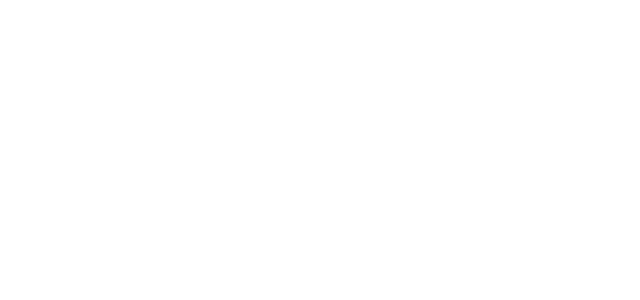
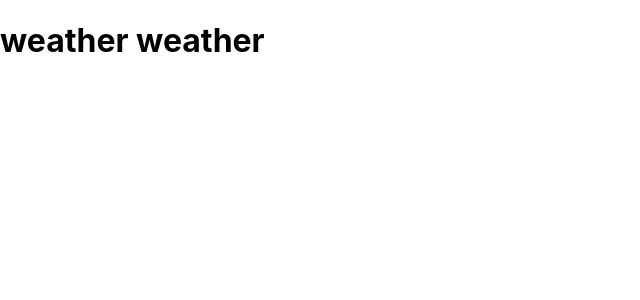
Before and after one commit to Thato2619/Recipe_blog_app, a React (Create React App) app in the folder client-experience/: page / in a window 1280 px wide. Shown: the top 300 px of the page, without its empty margins (0-640 px from the left). Built offline with nearby package versions, Linux system fonts and the light colour scheme.

Commit message:
write weather to see if its visible on browser

```diff
--- a/client-experience/src/App.js
+++ b/client-experience/src/App.js
@@ -2,7 +2,9 @@
 import './App.css';
 
 function App() {
-  return
+  return (
+    <h1>weather weather</h1>
+  )
 
 }
 
```
